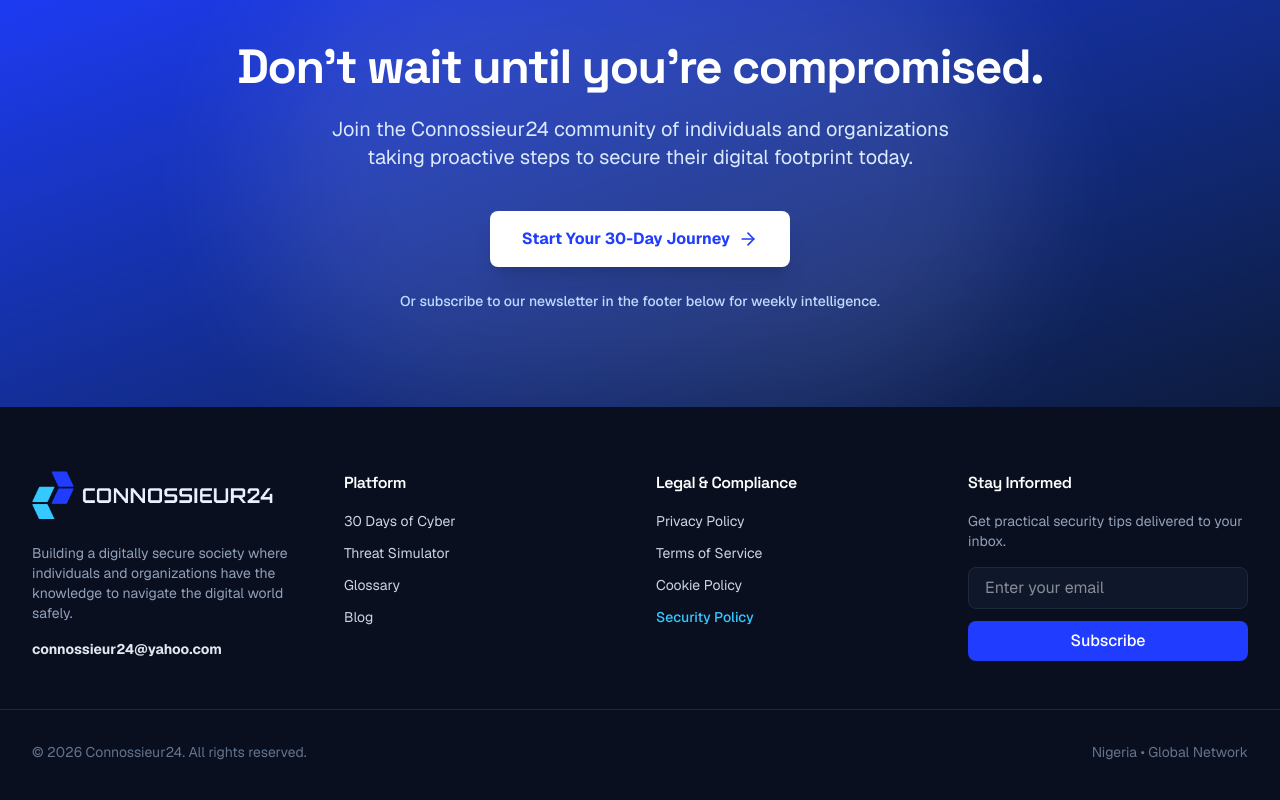
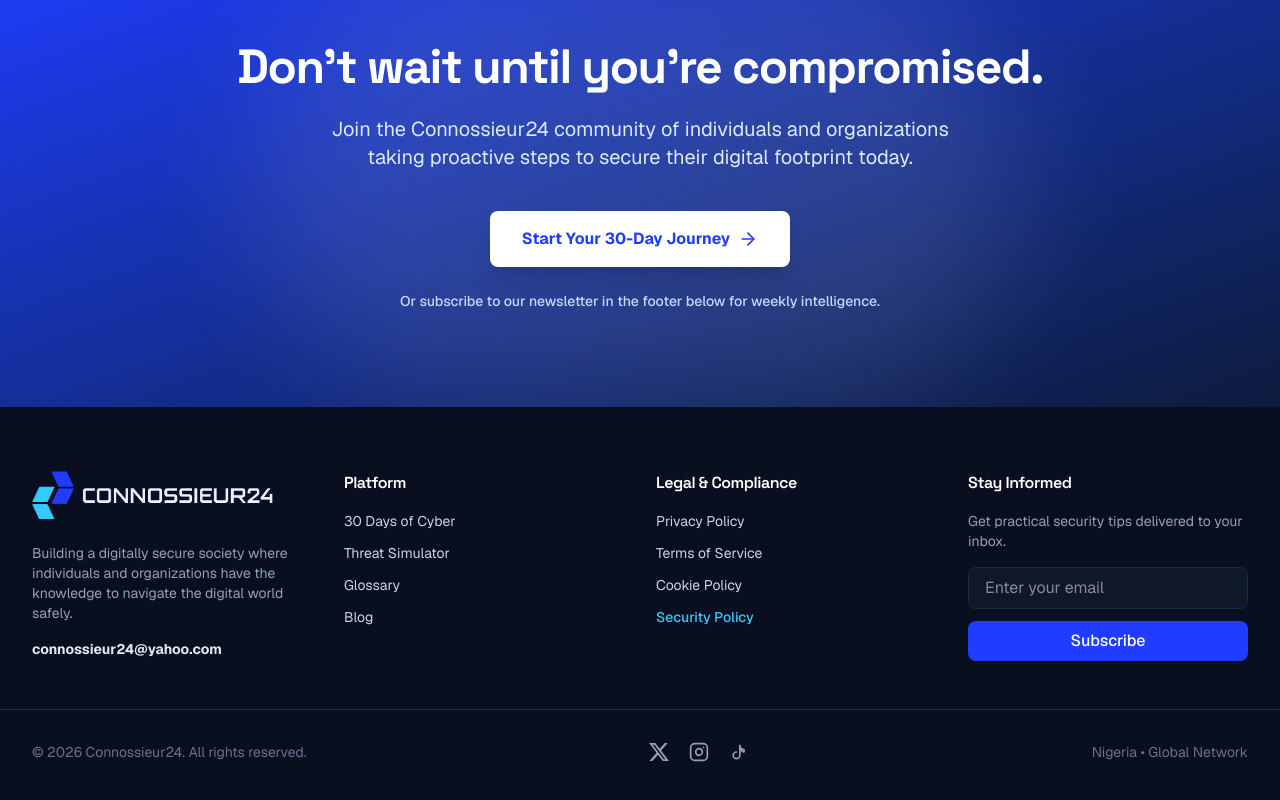
Before and after one commit to Danielwelao/Connossieur24--web, a Next.js app: page / in a window 1280 px wide. Shown: the part 2721-3521 px from the top of the page. Built offline with nearby package versions, Linux system fonts and the light colour scheme.

Commit message:
feat(footer): integrate social media links with custom SVGs and brand hover states

```diff
--- a/components/Footer.tsx
+++ b/components/Footer.tsx
@@ -129,6 +129,69 @@
       {/* Bottom Copyright */}
       <div className="max-w-7xl mx-auto w-full px-4 md:px-8 mt-12 pt-8 border-t border-slate-800 text-sm text-slate-500 flex flex-col md:flex-row justify-between items-center">
         <p>© {new Date().getFullYear()} Connossieur24. All rights reserved.</p>
+
+        <div className="flex items-center space-x-5">
+          {/* X (Official Logo) */}
+          <a
+            href="https://x.com/connossieur24/"
+            target="_blank"
+            rel="noopener noreferrer"
+            className="text-slate-400 hover:text-white transition-colors"
+          >
+            <span className="sr-only">X</span>
+            <svg
+              viewBox="0 0 24 24"
+              fill="currentColor"
+              className="w-5 h-5"
+            >
+              <path d="M18.901 1.153h3.68l-8.04 9.19L24 22.846h-7.406l-5.8-7.584-6.638 7.584H.474l8.6-9.83L0 1.154h7.594l5.243 6.932ZM17.61 20.644h2.039L6.486 3.24H4.298Z" />
+            </svg>
+          </a>
+
+          {/* Instagram */}
+          <a
+            href="https://instagram.com/connossieur24/"
+            target="_blank"
+            rel="noopener noreferrer"
+            className="text-slate-400 hover:text-pink-500 transition-colors"
+          >
+            <span className="sr-only">Instagram</span>
+            <svg
+              viewBox="0 0 24 24"
+              fill="none"
+              stroke="currentColor"
+              strokeWidth="2"
+              strokeLinecap="round"
+              strokeLinejoin="round"
+              className="w-5 h-5"
+            >
+              <rect width="20" height="20" x="2" y="2" rx="5" ry="5" />
+              <path d="M16 11.37A4 4 0 1 1 12.63 8 4 4 0 0 1 16 11.37z" />
+              <line x1="17.5" x2="17.51" y1="6.5" y2="6.5" />
+            </svg>
+          </a>
+
+          {/* TikTok */}
+          <a
+            href="https://tiktok.com/@connossieur24"
+            target="_blank"
+            rel="noopener noreferrer"
+            className="text-slate-400 hover:text-white transition-colors"
+          >
+            <span className="sr-only">TikTok</span>
+            <svg
+              viewBox="0 0 24 24"
+              fill="none"
+              stroke="currentColor"
+              strokeWidth="2"
+              strokeLinecap="round"
+              strokeLinejoin="round"
+              className="w-5 h-5"
+            >
+              <path d="M9 12a4 4 0 1 0 4 4V4a5 5 0 0 0 5 5v3a3 3 0 0 1-3-3" />
+            </svg>
+          </a>
+        </div>
         <p className="mt-2 md:mt-0">Nigeria • Global Network</p>
       </div>
     </footer>
```
